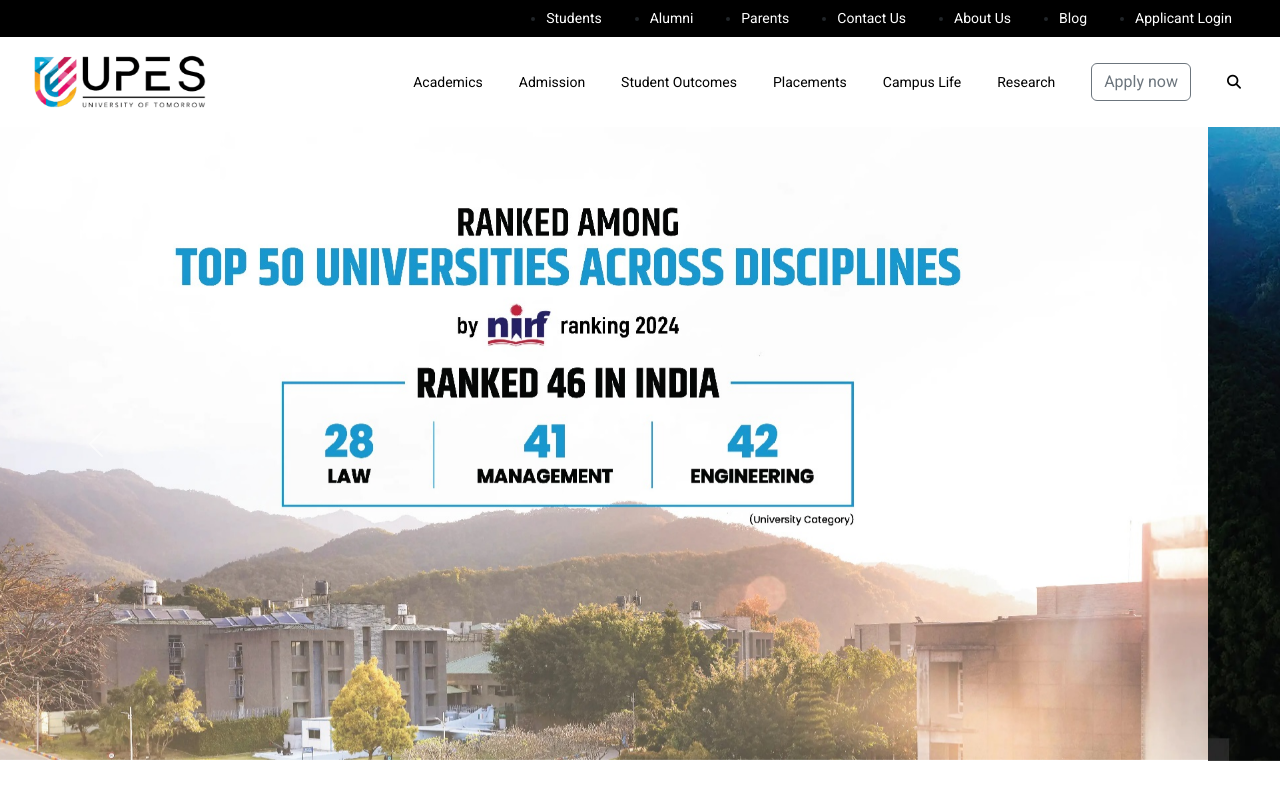
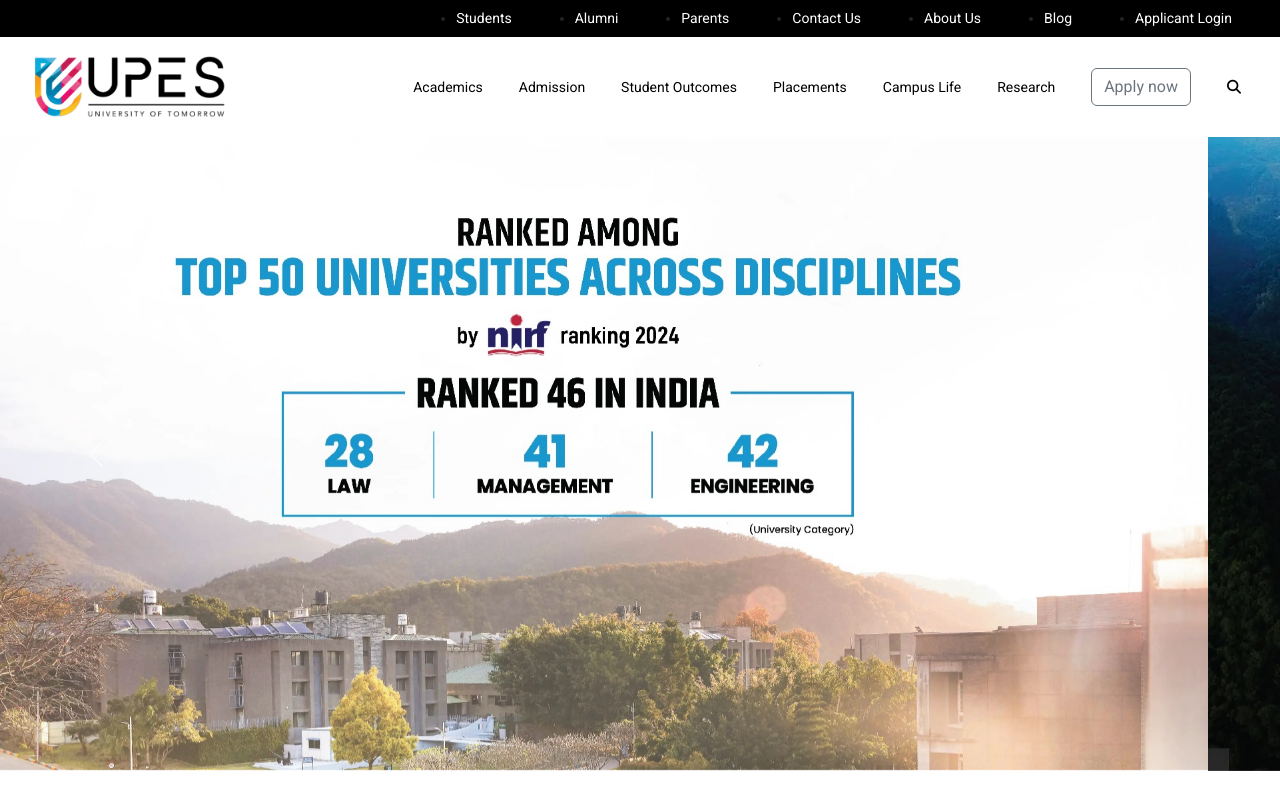
Before and after one commit to AmulyaJain2004/Amulya-UPES-website, a plain HTML site: page index.html in a window 1280 px wide. Drawn offline with nearby package versions, Linux system fonts and the light colour scheme.

Commit message:
Update index.css

```diff
--- a/CSS/index.css
+++ b/CSS/index.css
@@ -17,6 +17,10 @@ header {
 
 .top-nav {
     background-color: black;
+}
+
+.top-nav ul {
+    gap: 15px;
 }
 
 .top-nav a {
@@ -53,9 +57,13 @@ header {
     font-weight: bold;
 }
 
+.logo {
+    display: inline-block;
+}
+
 .logo img {
-    height: 60px;
-    width: 180px;
+    height: 30%;
+    width: 80%;
 }
 /*----------------------------------------------*/
 
```
